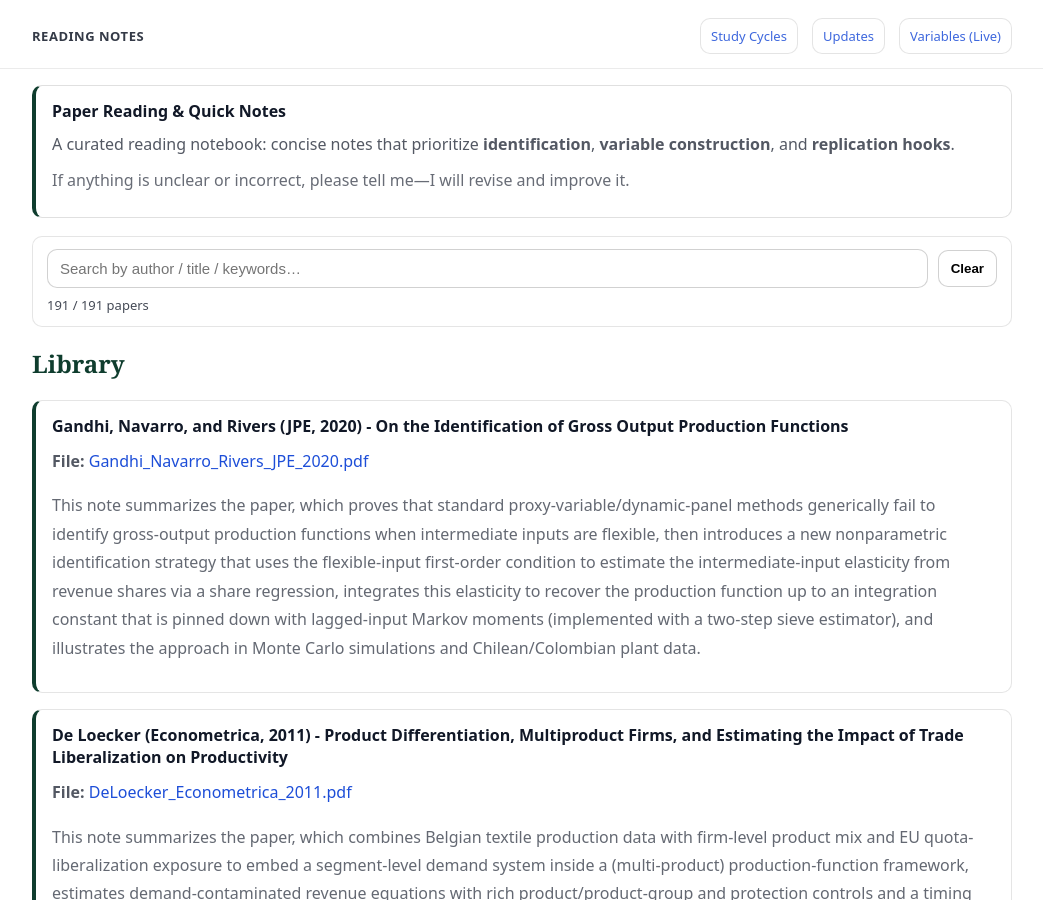
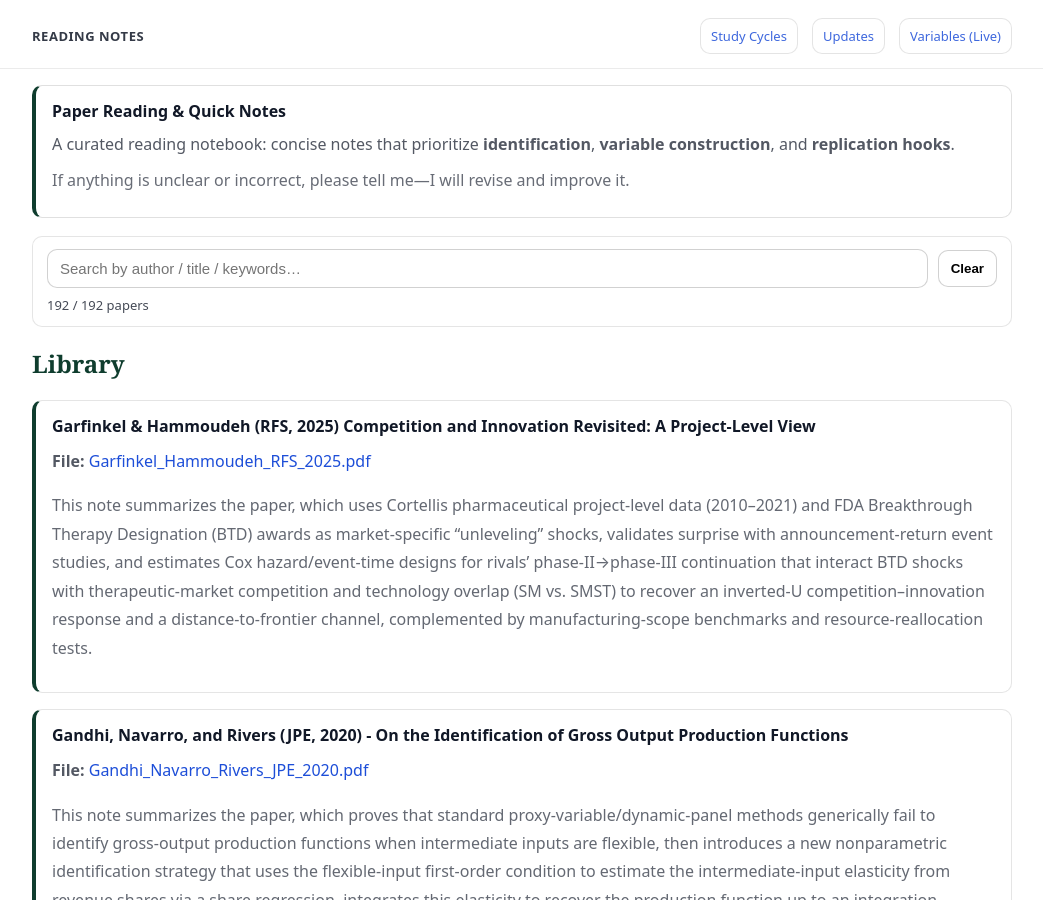
Before and after one commit to yaxinzn/study-archive, a Jekyll site: the page built from reading/index.md, in a window 1280 px wide and 900 px high. Shown: the whole window, without its empty margins (118-1161 px from the left). Built offline with Jekyll 4.4.1, drawn with Linux system fonts in a browser that asks for light colours.

Commit message:
Reading: add/update Garfinkel_Hammoudeh_RFS_2025.pdf

```diff
--- a/_data/reading.yml
+++ b/_data/reading.yml
@@ -1,3 +1,7 @@
+- title: "Garfinkel & Hammoudeh (RFS, 2025) Competition and Innovation Revisited: A Project-Level View"
+  file: "Garfinkel_Hammoudeh_RFS_2025.pdf"
+  desc: "This note summarizes the paper, which uses Cortellis pharmaceutical project-level data (2010–2021) and FDA Breakthrough Therapy Designation (BTD) awards as market-specific “unleveling” shocks, validates surprise with announcement-return event studies, and estimates Cox hazard/event-time designs for rivals’ phase-II→phase-III continuation that interact BTD shocks with therapeutic-market competition and technology overlap (SM vs. SMST) to recover an inverted-U competition–innovation response and a distance-to-frontier channel, complemented by manufacturing-scope benchmarks and resource-reallocation tests."
+
 - title: "Gandhi, Navarro, and Rivers (JPE, 2020) - On the Identification of Gross Output Production Functions"
   file: "Gandhi_Navarro_Rivers_JPE_2020.pdf"
   desc: "This note summarizes the paper, which proves that standard proxy-variable/dynamic-panel methods generically fail to identify gross-output production functions when intermediate inputs are flexible, then introduces a new nonparametric identification strategy that uses the flexible-input first-order condition to estimate the intermediate-input elasticity from revenue shares via a share regression, integrates this elasticity to recover the production function up to an integration constant that is pinned down with lagged-input Markov moments (implemented with a two-step sieve estimator), and illustrates the approach in Monte Carlo simulations and Chilean/Colombian plant data."
```
Also changed, not shown: 1 other file.
